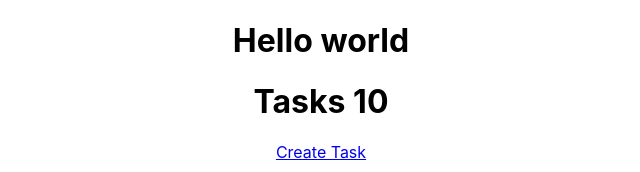
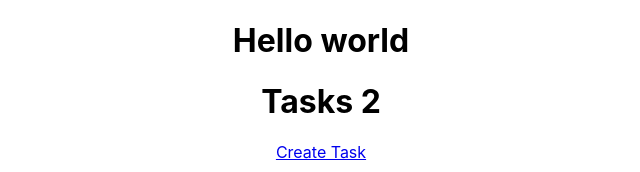
Before and after one commit to Googluu/tasks_crud_react_redux_tk, a React (Create React App) app: page / in a window 1280 px wide. Shown: the top 172 px of the page, without its empty margins (319-959 px from the left). Built offline with nearby package versions, Linux system fonts and the light colour scheme.

Commit message:
:heavy_plus_sign: counter of tasks

```diff
--- a/src/components/TasksList.js
+++ b/src/components/TasksList.js
@@ -14,7 +14,7 @@ function TasksList() {
     <div>
 
       <header>
-        <h1>Tasks 10</h1>
+        <h1>Tasks {tasks.length}</h1>
         <Link to='/create-task'>
           Create Task
         </Link>
```
